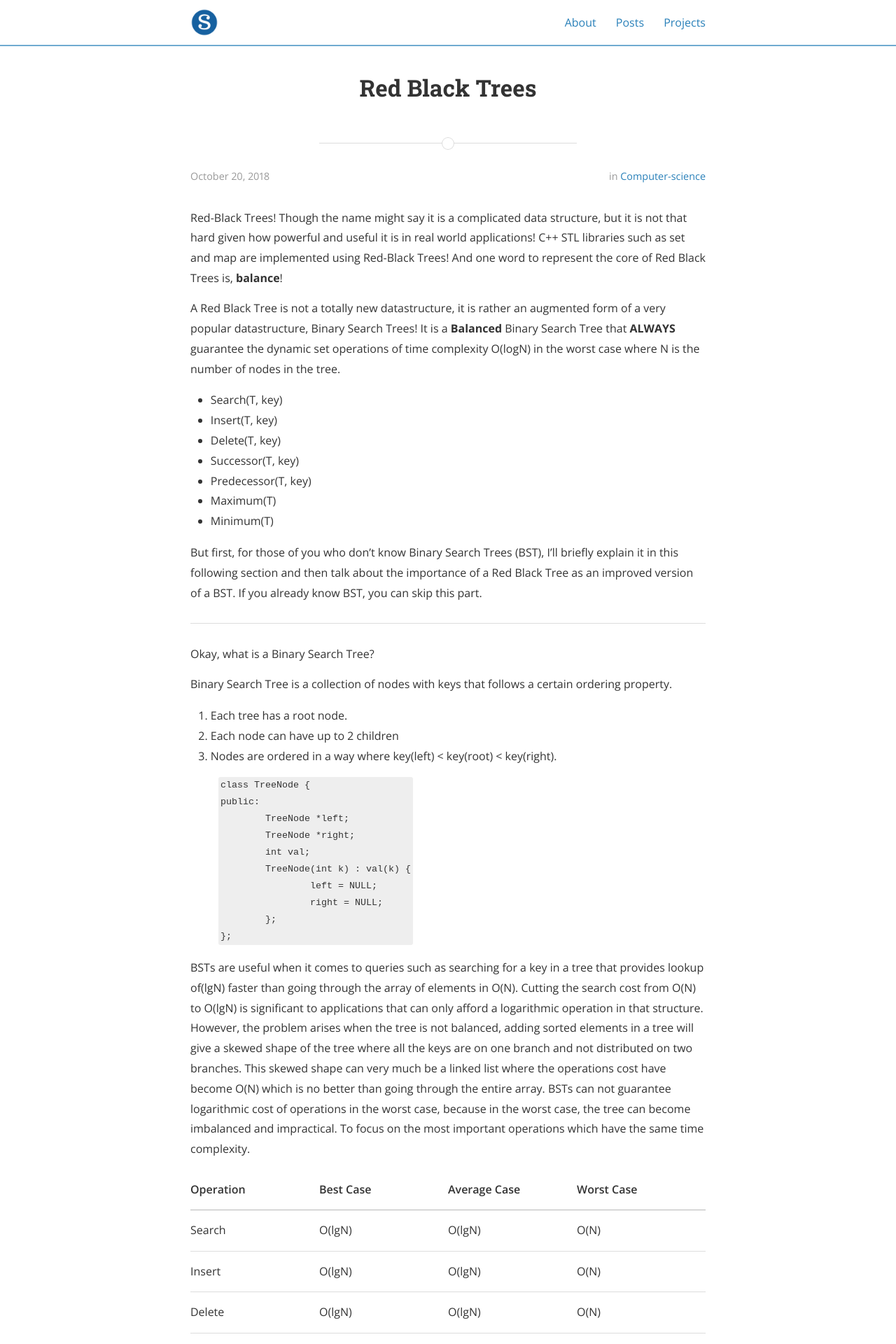
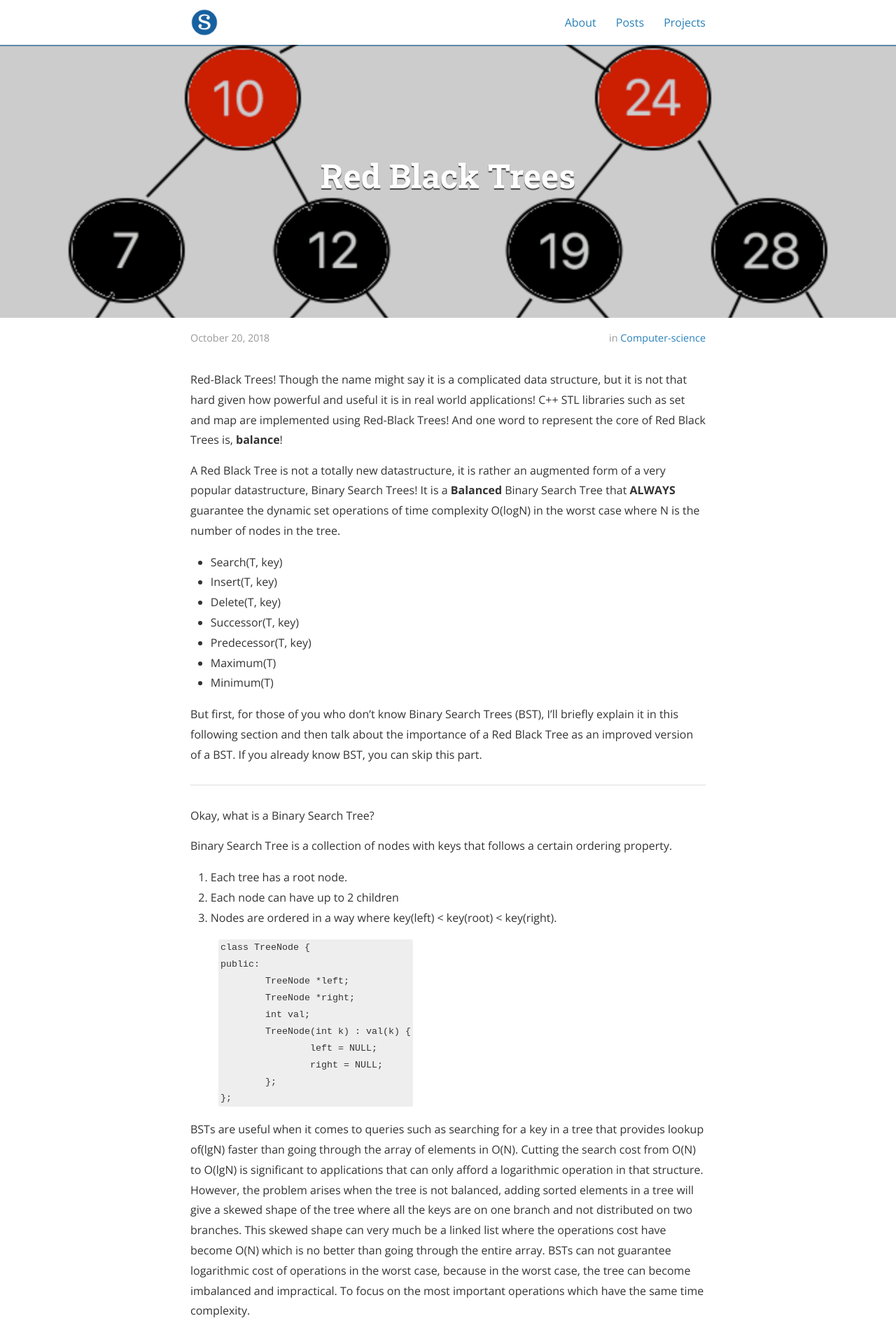
Before and after one commit to ShehabCE/shehabce.github.io, a Jekyll site: the page built from _posts/2018-10-20-Red-Black-Trees.markdown, in a window 1280 px wide. Shown: the top 1920 px of the page at 70% size. Built offline with Jekyll 4.4.1, drawn with Linux system fonts in a browser that asks for light colours; nearby versions of some CDN libraries; a style sheet for code colours, icons or effects is not loaded.

Commit message:
new cover

```diff
--- a/_posts/2018-10-20-Red-Black-Trees.markdown
+++ b/_posts/2018-10-20-Red-Black-Trees.markdown
@@ -5,6 +5,7 @@ date:   2018-10-20 08:40:00
 author: Shehab
 categories: Computer-Science
 tags: Algorithms
+cover: "/assets/posts/RBTree.png"
 ---
 
 Red-Black Trees! Though the name might say it is a complicated data structure, but it is not that hard given how powerful and useful it is in real world applications! C++ STL libraries such as set and map are implemented using Red-Black Trees! And one word to represent the core of Red Black Trees is, <strong>balance</strong>!
```
Also changed, not shown: assets/posts/RBT.jpg (deleted), assets/posts/RBTree.png (added), 1 other file.
